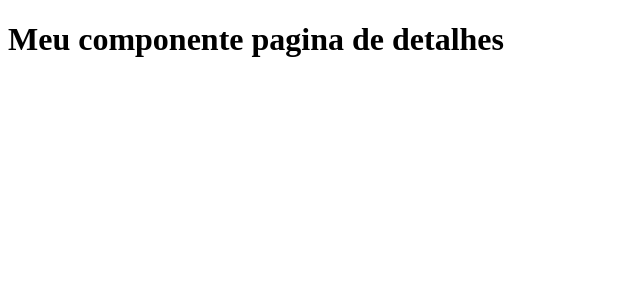
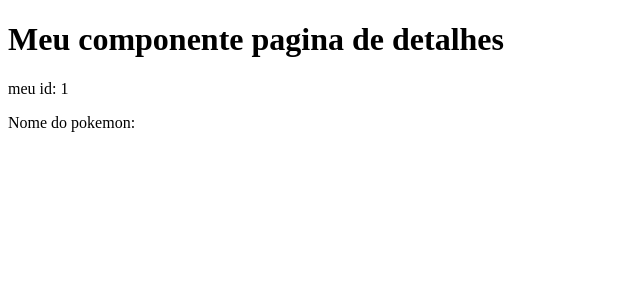
Before and after one commit to rodrigoamb/revisao-react-gt-1, a React (Vite) app: page /detalhes/1 in a window 1280 px wide. Shown: the top 300 px of the page, without its empty margins (0-640 px from the left). Built offline with nearby package versions, Linux system fonts and the light colour scheme.

Commit message:
atualizado

```diff
--- a/src/components/PokeLista.jsx
+++ b/src/components/PokeLista.jsx
@@ -3,8 +3,8 @@ import { useNavigate } from "react-router";
 export default function PokeLista({ pokeList }) {
   const navigate = useNavigate();
 
-  function handleDirecionaDetalhes(id) {
-    navigate(`/detalhes/${id}`);
+  function handleDirecionaDetalhes(id, pokeName) {
+    navigate(`/detalhes/${id}?name=${pokeName}`);
   }
 
   return (
@@ -12,7 +12,7 @@ export default function PokeLista({ pokeList }) {
       {pokeList.map((item, index) => (
         <ul key={index}>
           <li>Nome: {item.name}</li>
-          <button onClick={() => handleDirecionaDetalhes(index + 1)}>
+          <button onClick={() => handleDirecionaDetalhes(index + 1, item.name)}>
             Ver Detalhes
           </button>
         </ul>
--- a/src/pages/DetalhesPage.jsx
+++ b/src/pages/DetalhesPage.jsx
@@ -1,7 +1,16 @@
+import { useParams, useSearchParams } from "react-router";
+
 export default function DetalhesPage() {
+  const { id } = useParams();
+
+  const [searchParams] = useSearchParams();
+  const name = searchParams.get("name");
+
   return (
     <div>
       <h1>Meu componente pagina de detalhes</h1>
+      <p>meu id: {id}</p>
+      <p>Nome do pokemon: {name}</p>
     </div>
   );
 }
```
